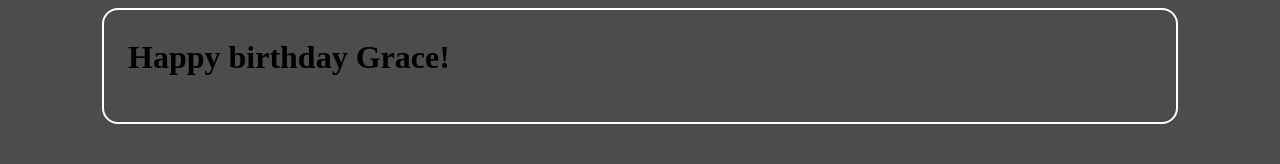
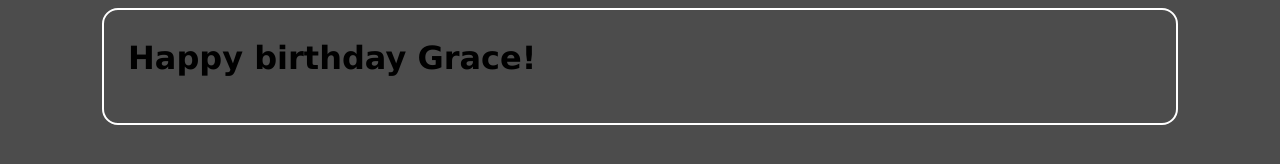
Before and after one commit to for-grace/for-grace.github.io, a plain HTML site: page index.html in a window 1280 px wide. Drawn offline with Linux system fonts and the light colour scheme.

Commit message:
Update css.css

```diff
--- a/css.css
+++ b/css.css
@@ -2,7 +2,7 @@ body {
   background-color: #4c4c4c;
   border: 2px solid #ffffff;
   border-radius: 16px;
-  font-family: New-Times-Roman;
+  font-family: Verdana;
 
   margin-left: auto;
   margin-right: auto;
```
